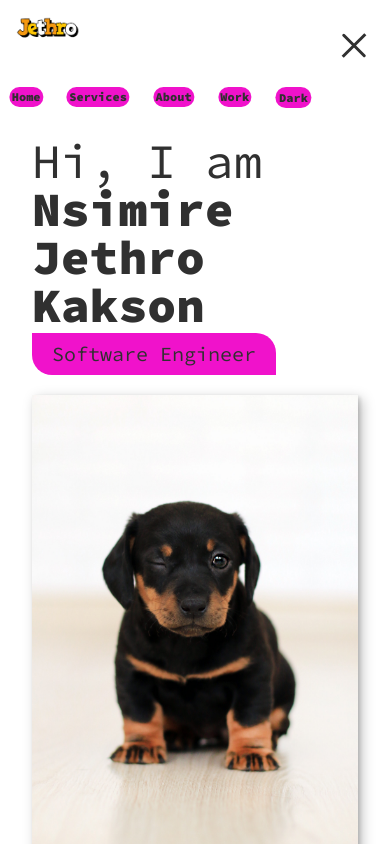
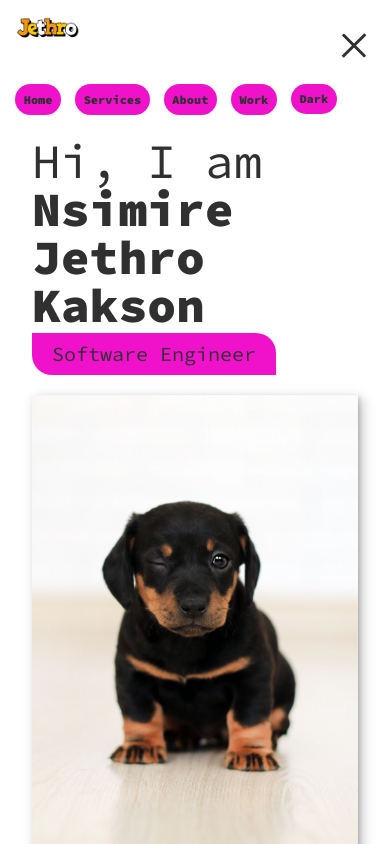
Before and after one commit to JethroKakson/portfolio-best, a plain HTML site: page index.html in a window 390 px wide. Both pictures are taken after a click on the button "toggle navigation". Shown: the top 844 px of the page. Drawn offline with nearby package versions, Linux system fonts and the light colour scheme.

Commit message:
update css

```diff
--- a/django.css
+++ b/django.css
@@ -172,14 +172,14 @@ strong{font-weight: var(--fw-bold);}
         text-decoration: none;
         background-color: var(--clr-accent);
         border-radius: 20px;
-        padding: .2em;
+        padding: .3em;
         transition: all 200ms linear;
         font-weight: var(--fw-bold);
         color: var(--clr-dark);
         font-size: 12px;
     }
     .nav__item a:hover{
-        transform: scale(1.2);
+        /* transform: scale(1.2); */
         background: transparent;
         color: var(--clr-dark);
         border: 2px solid var(--clr-accent);
--- a/style.css
+++ b/style.css
@@ -136,7 +136,7 @@ header{
 .logo{
     max-width: 100px;
 }
-.icons{
+/* .icons{
     display: flex;
     justify-content: space-around;
     width: 10%;
@@ -144,7 +144,7 @@ header{
 }
 .icons i{
     cursor: pointer;
-}
+} */
 
 .nav{
     position: fixed;
@@ -161,7 +161,7 @@ header{
     flex-direction: row;
     list-style: none;
     justify-content: space-evenly;
-    z-index: 1000;
+    /* z-index: 1000; */
     align-items: center;
     transform: translateX(120%);
     transition: transform 250ms cubic-bezier(.5, 0, .5, 1);
@@ -193,12 +193,14 @@ header{
 
 @media (max-width: 600px){
     .header{
+        border: 1px solid red;
         align-items: center;
         display: flex;
         justify-content: space-between;
+        width: 20%;
     }
     .nav{
-        position: fixed;
+        /* position: fixed; */
         color: var(--clr-light);
         left: 0;
         top: 8%;
@@ -215,7 +217,8 @@ header{
         flex-direction: row;
         list-style: none;
         justify-content: space-evenly;
-        z-index: 1000;
+        /* position: absolute; */
+        /* z-index: 1000; */
         align-items: center;
         transform: translateX(130%);
         transition: transform 250ms cubic-bezier(.5, 0, .5, 1);
@@ -224,7 +227,7 @@ header{
         text-decoration: none;
         background-color: var(--clr-accent);
         border-radius: 20px;
-        padding: .2em;
+        padding: .7em;
         transition: all 200ms linear;
         font-weight: var(--fw-bold);
         color: var(--clr-dark);
@@ -235,11 +238,12 @@ header{
         background: transparent;
         color: var(--clr-dark);
         border: 2px solid var(--clr-accent);
+        cursor: pointer;
     }
     .nav__item .nav__btn{
         color: var(--clr-dark);
         background: var(--clr-accent);
-        padding: .3em;
+        padding: .7em;
         border-radius: 20px;
         font-weight: var(--fw-bold);
         font-size: 12px;
@@ -288,7 +292,7 @@ header{
 
 @media (max-width: 600px){
     .nav-open .nav__list{
-        transform: translatex(-14%);
+        transform: translatex(-10%);
     }
 }
 
```
